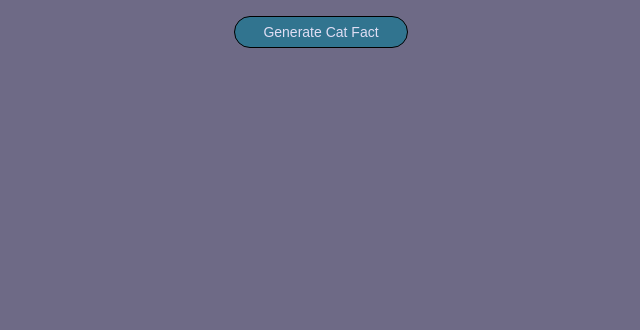
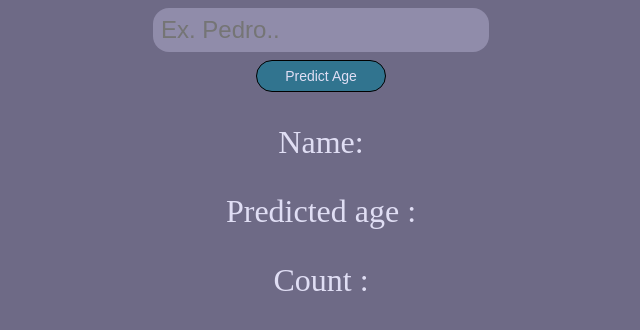
Before and after one commit to justthedreamer/react-learn, a React (Create React App) app: page / in a window 1280 px wide. Shown: the top 330 px of the page, without its empty margins (319-959 px from the left). Built offline with nearby package versions, Linux system fonts and the light colour scheme; no server answers.

Commit message:
Fetching data #2

```diff
--- a/src/App.js
+++ b/src/App.js
@@ -3,25 +3,22 @@ import './App.css';
 import Axios  from 'axios';
 
 function App() {
+  const [ name, setName] = useState("")
+  const [randomPerson,setRandomPerson] = useState(null);
 
-  const [catFact,setCatFact] = useState("")
-
-  const fetchCatFact = () =>{
-    Axios.get('https://catfact.ninja/fact').then((res)=>{
-      setCatFact(res.data.fact);
+  const fetchData = () =>{
+    Axios.get(`https://api.agify.io/?name=${name}`).then((res)=>{
+      setRandomPerson(res.data)
     })
   }
 
-  useEffect(()=>{
-    Axios.get('https://catfact.ninja/fact').then((res)=>{
-      setCatFact(res.data.fact);
-    })
-  },[])
-
   return (
     <div className='App'>
-      <button onClick={fetchCatFact}>Generate Cat Fact</button>
-      <p>{catFact}</p>
+      <input type="text" placeholder='Ex. Pedro..' onChange={(e)=>{setName(e.target.value)}}/>
+      <button onClick={fetchData}> Predict Age</button>
+      <p>Name: {randomPerson?.name}</p>
+      <p>Predicted age : {randomPerson?.age}</p>
+      <p>Count : {randomPerson?.count}</p>
     </div>
   )
 }
```
